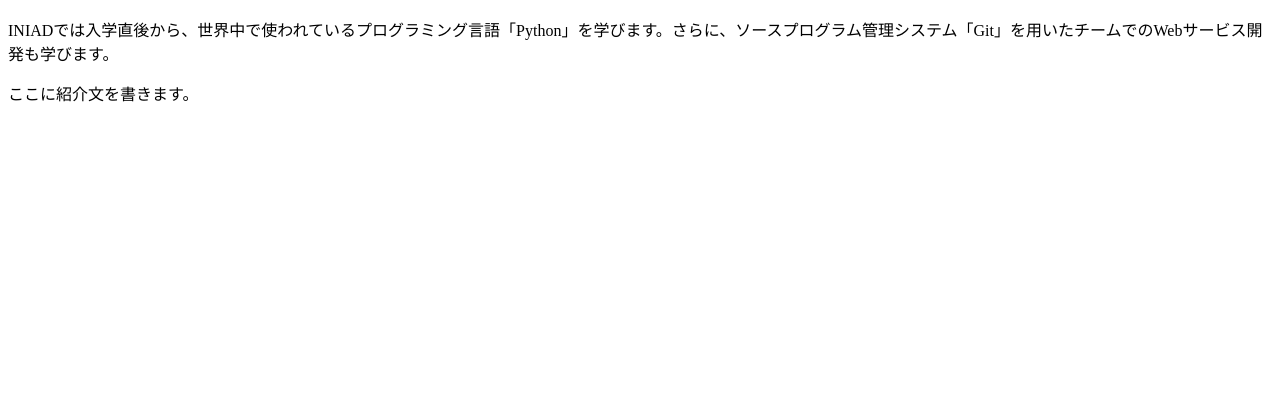
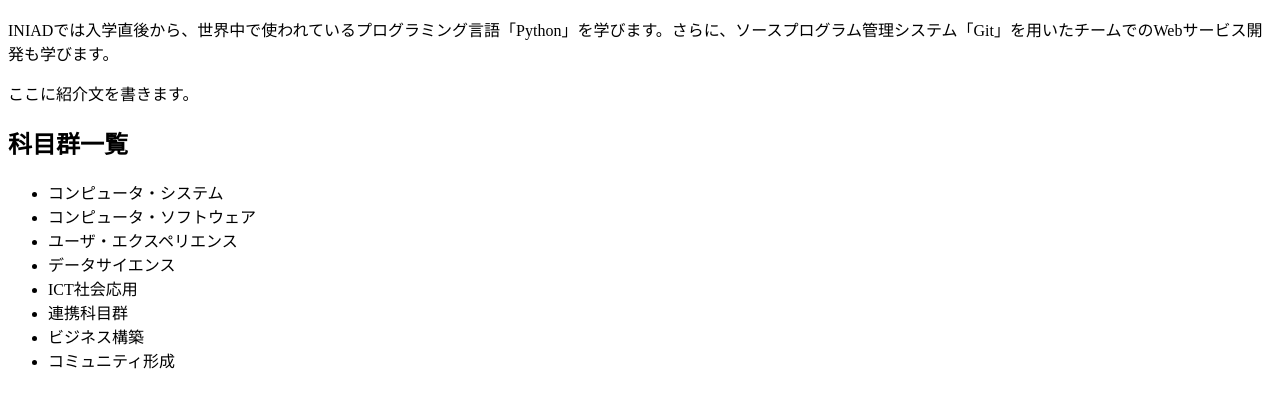
Before and after one commit to s22102501519-alt/iniad-intro, a plain HTML site: page index.html in a window 1280 px wide. Shown: the part 127-534 px from the top of the page. Drawn offline with Linux system fonts and the light colour scheme.

Commit message:
Update index.html

```diff
--- a/index.html
+++ b/index.html
@@ -8,5 +8,15 @@
     <h1>INIADの紹介</h1>
        <h2>概要</h2>
     <p>INIADでは入学直後から、世界中で使われているプログラミング言語「Python」を学びます。さらに、ソースプログラム管理システム「Git」を用いたチームでのWebサービス開発も学びます。</p> <p>ここに紹介文を書きます。</p>
-  </body>
+     <h2>科目群一覧</h2>
+    <ul>
+      <li>コンピュータ・システム</li>
+      <li>コンピュータ・ソフトウェア</li>
+      <li>ユーザ・エクスペリエンス</li>
+      <li>データサイエンス</li>
+      <li>ICT社会応用</li>
+      <li>連携科目群</li>
+      <li>ビジネス構築</li>
+      <li>コミュニティ形成</li>
+    </ul> </body>
 </html>
```
